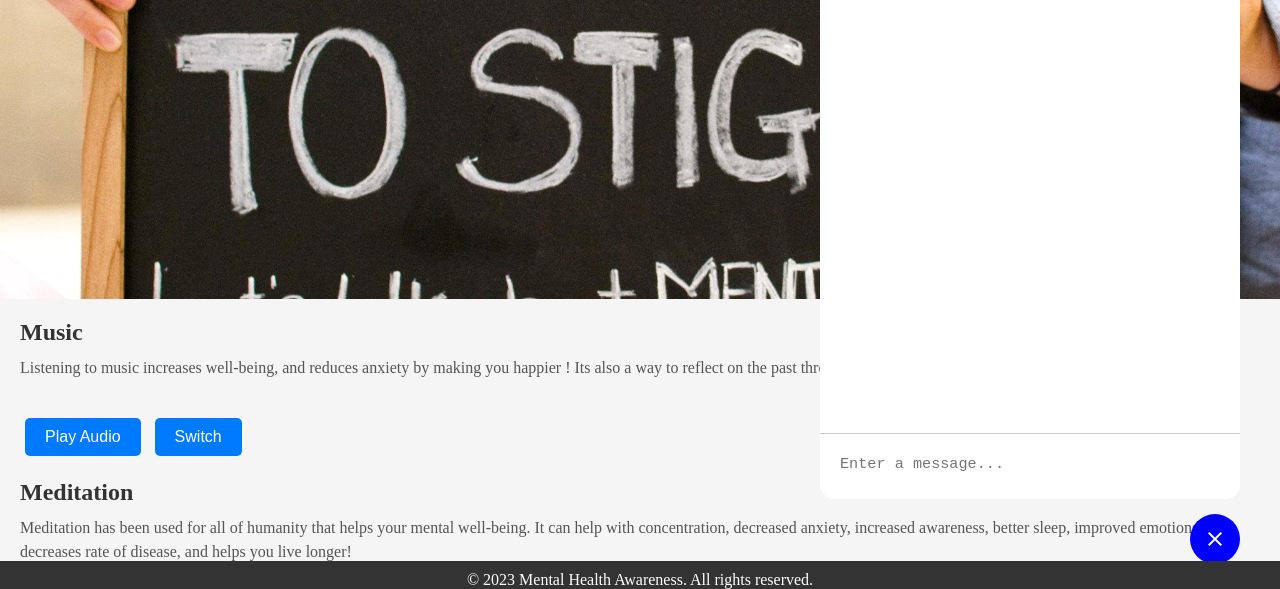
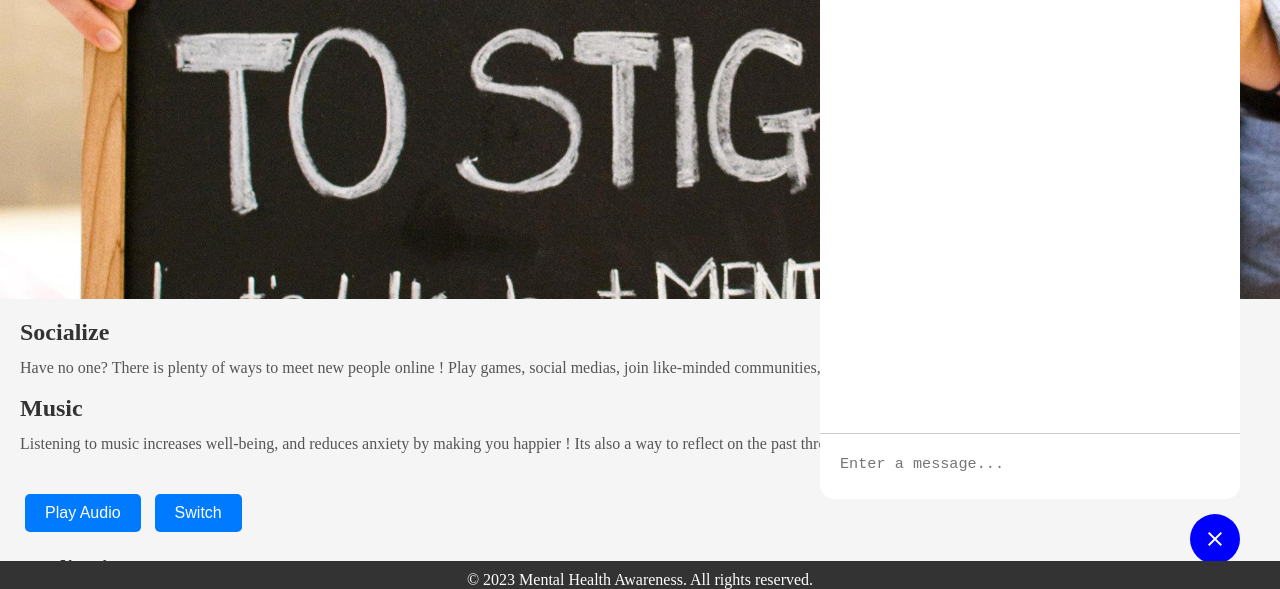
Before and after one commit to CodingMayus/Mental-Health-PSA, a plain HTML site: page index.html in a window 1280 px wide. Shown: the part 201-790 px from the top of the page. Drawn offline with nearby package versions, Linux system fonts and the light colour scheme.

Commit message:
Update index.html

```diff
--- a/index.html
+++ b/index.html
@@ -38,6 +38,8 @@
     </section>
 
 <section class = "self" id = "self">
+    <h2>Socialize</h2>
+    <p>Have no one?  There is plenty of ways to meet new people online !  Play games, social medias, join like-minded communities, and worse case?  Talk to the AI chat-bot right now !</p>
     <h2>Music</h2>
    <p> Listening to music increases well-being, and reduces anxiety by making you happier !  Its also a way to reflect on the past through the contexts behind the songs. Check it out.</p>
    <br>
```
